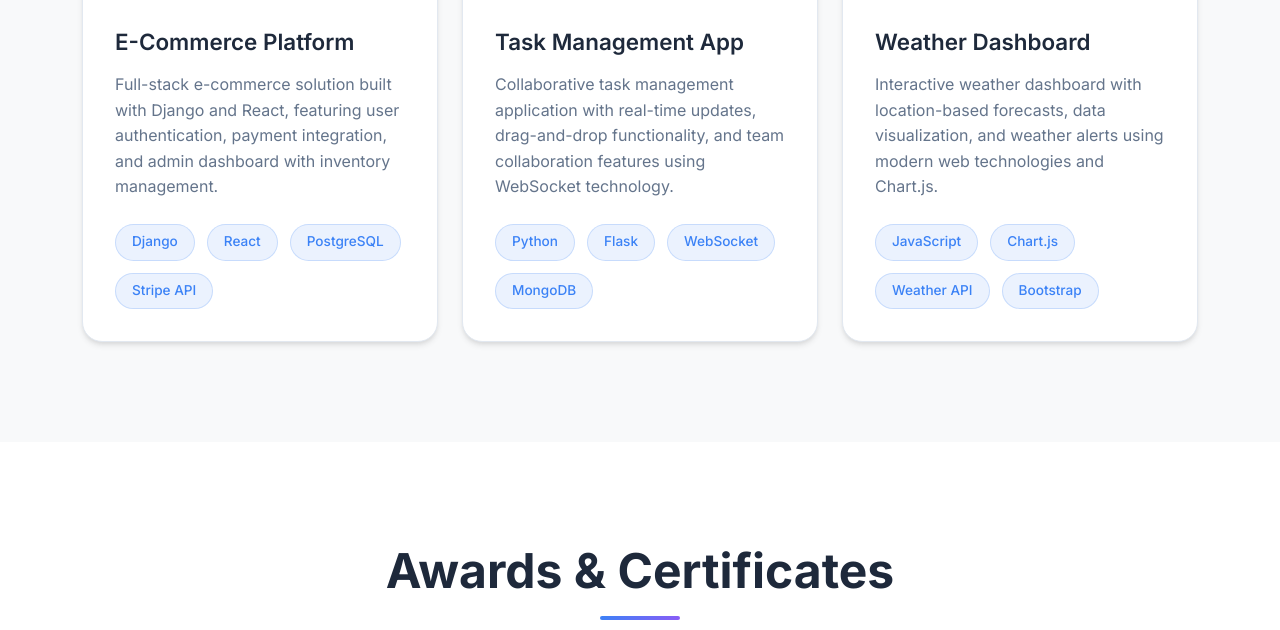
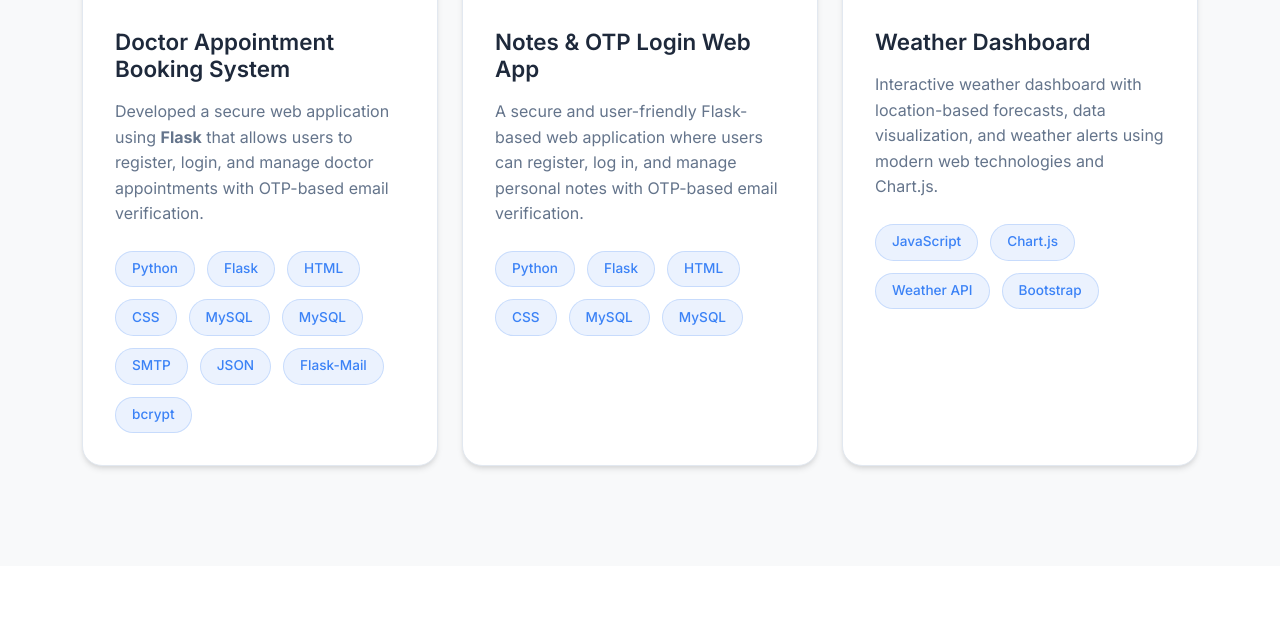
Before and after one commit to Shivani0495/Portfolio, a plain HTML site: page index.html in a window 1280 px wide. Shown: the part 4228-4858 px from the top of the page. Drawn offline with nearby package versions, Linux system fonts and the light colour scheme.

Commit message:
2nd commit

```diff
--- a/index.html
+++ b/index.html
@@ -491,31 +491,35 @@
                 <div class="col-lg-4 col-md-6">
                     <div class="project-card">
                         <div class="project-image">
-                            <img src="https://images.pexels.com/photos/230544/pexels-photo-230544.jpeg?auto=compress&cs=tinysrgb&w=800"
-                                alt="E-Commerce Platform" class="img-fluid">
+                            <img src="https://mcr.health/wp-content/uploads/2021/03/scheduling-annual-doctors-appointment.jpg"
+                                alt="Doctor Appointment Booking System" class="img-fluid">
                             <div class="project-overlay">
                                 <div class="project-links">
                                     <a href="#" class="project-link" title="Live Demo">
                                         <i class="fas fa-external-link-alt"></i>
                                     </a>
-                                    <a href="#" class="project-link" title="GitHub">
+                                    <a href="https://github.com/Shivani0495/DOCTOR_APPOINTMENT" class="project-link" title="GitHub">
                                         <i class="fab fa-github"></i>
                                     </a>
                                 </div>
                             </div>
                         </div>
                         <div class="project-content">
-                            <h4 class="project-title">E-Commerce Platform</h4>
+                            <h4 class="project-title">Doctor Appointment Booking System</h4>
                             <p class="project-description">
-                                Full-stack e-commerce solution built with Django and React, featuring user
-                                authentication,
-                                payment integration, and admin dashboard with inventory management.
+                                Developed a secure web application using <strong>Flask</strong> that allows users to register, login, and manage doctor appointments with OTP-based email verification.
                             </p>
                             <div class="project-technologies">
-                                <span class="tech-tag">Django</span>
-                                <span class="tech-tag">React</span>
-                                <span class="tech-tag">PostgreSQL</span>
-                                <span class="tech-tag">Stripe API</span>
+                                <span class="tech-tag">Python</span>
+                                <span class="tech-tag">Flask</span>
+                                <span class="tech-tag">HTML</span>
+                                <span class="tech-tag">CSS</span>
+                                <span class="tech-tag">MySQL</span>
+                                <span class="tech-tag">MySQL</span>
+                                <span class="tech-tag">SMTP</span>
+                                <span class="tech-tag">JSON</span>
+                                <span class="tech-tag">Flask-Mail</span>
+                                <span class="tech-tag">bcrypt</span>
                             </div>
                         </div>
                     </div>
@@ -525,30 +529,32 @@
                 <div class="col-lg-4 col-md-6">
                     <div class="project-card">
                         <div class="project-image">
-                            <img src="https://images.pexels.com/photos/3184465/pexels-photo-3184465.jpeg?auto=compress&cs=tinysrgb&w=800"
-                                alt="Task Management App" class="img-fluid">
+                            <img src="https://encrypted-tbn0.gstatic.com/images?q=tbn:ANd9GcTNdZJBN1jY7A8lwJ3AMyevS5OnQCSWSWEAlw&s"
+                                alt="Notes & OTP Login Web App" class="img-fluid">
                             <div class="project-overlay">
                                 <div class="project-links">
                                     <a href="#" class="project-link" title="Live Demo">
                                         <i class="fas fa-external-link-alt"></i>
                                     </a>
-                                    <a href="#" class="project-link" title="GitHub">
+                                    <a href="https://github.com/Shivani0495/Flask-projects" class="project-link" title="GitHub">
                                         <i class="fab fa-github"></i>
                                     </a>
                                 </div>
                             </div>
                         </div>
                         <div class="project-content">
-                            <h4 class="project-title">Task Management App</h4>
+                            <h4 class="project-title">Notes & OTP Login Web App</h4>
                             <p class="project-description">
-                                Collaborative task management application with real-time updates, drag-and-drop
-                                functionality, and team collaboration features using WebSocket technology.
+                                A secure and user-friendly Flask-based web application where users can register, log in,
+    and manage personal notes with OTP-based email verification.
                             </p>
                             <div class="project-technologies">
                                 <span class="tech-tag">Python</span>
                                 <span class="tech-tag">Flask</span>
-                                <span class="tech-tag">WebSocket</span>
-                                <span class="tech-tag">MongoDB</span>
+                                <span class="tech-tag">HTML</span>
+                                <span class="tech-tag">CSS</span>
+                                <span class="tech-tag">MySQL</span>
+                                <span class="tech-tag">MySQL</span>
                             </div>
                         </div>
                     </div>
```
